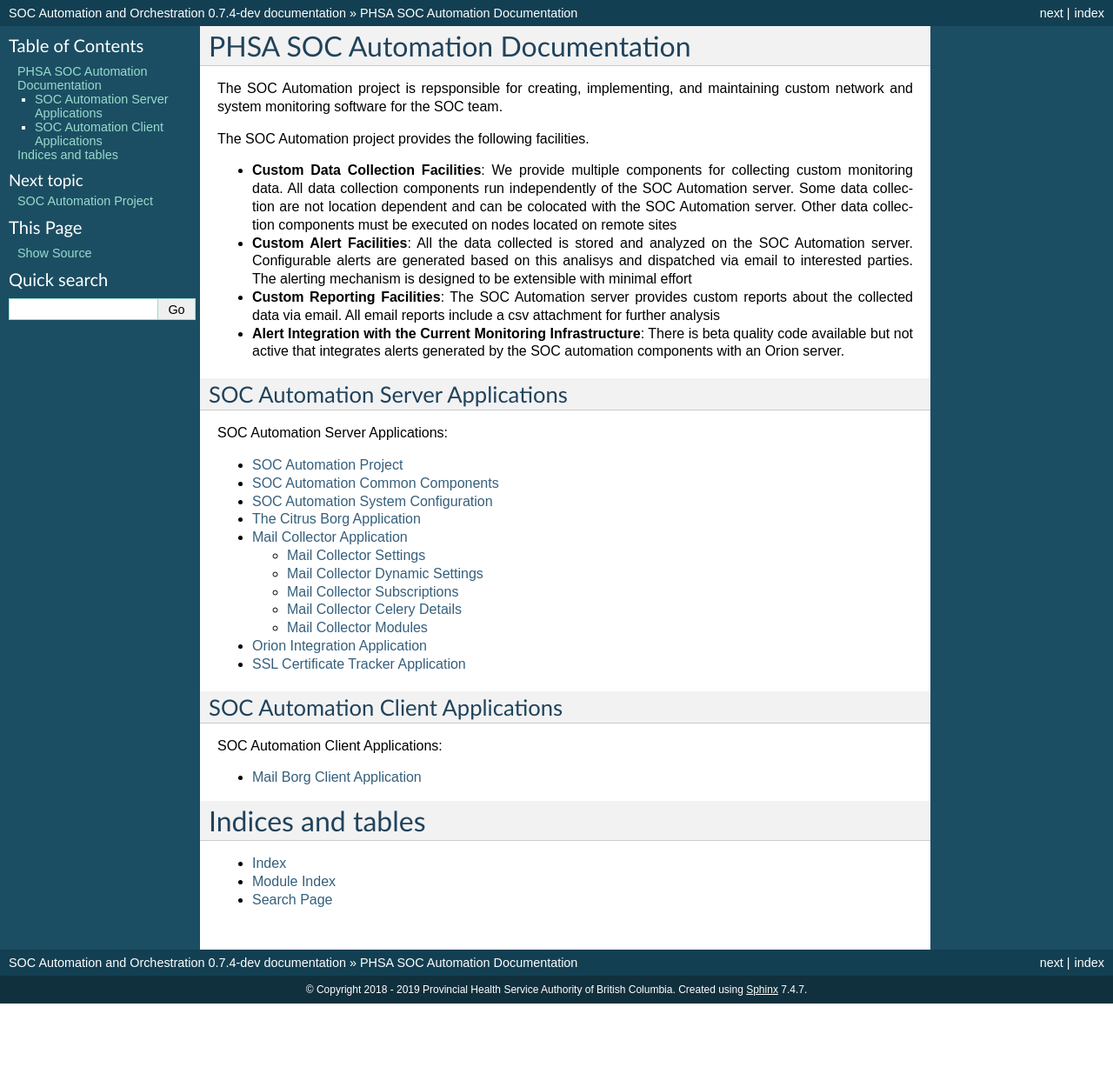
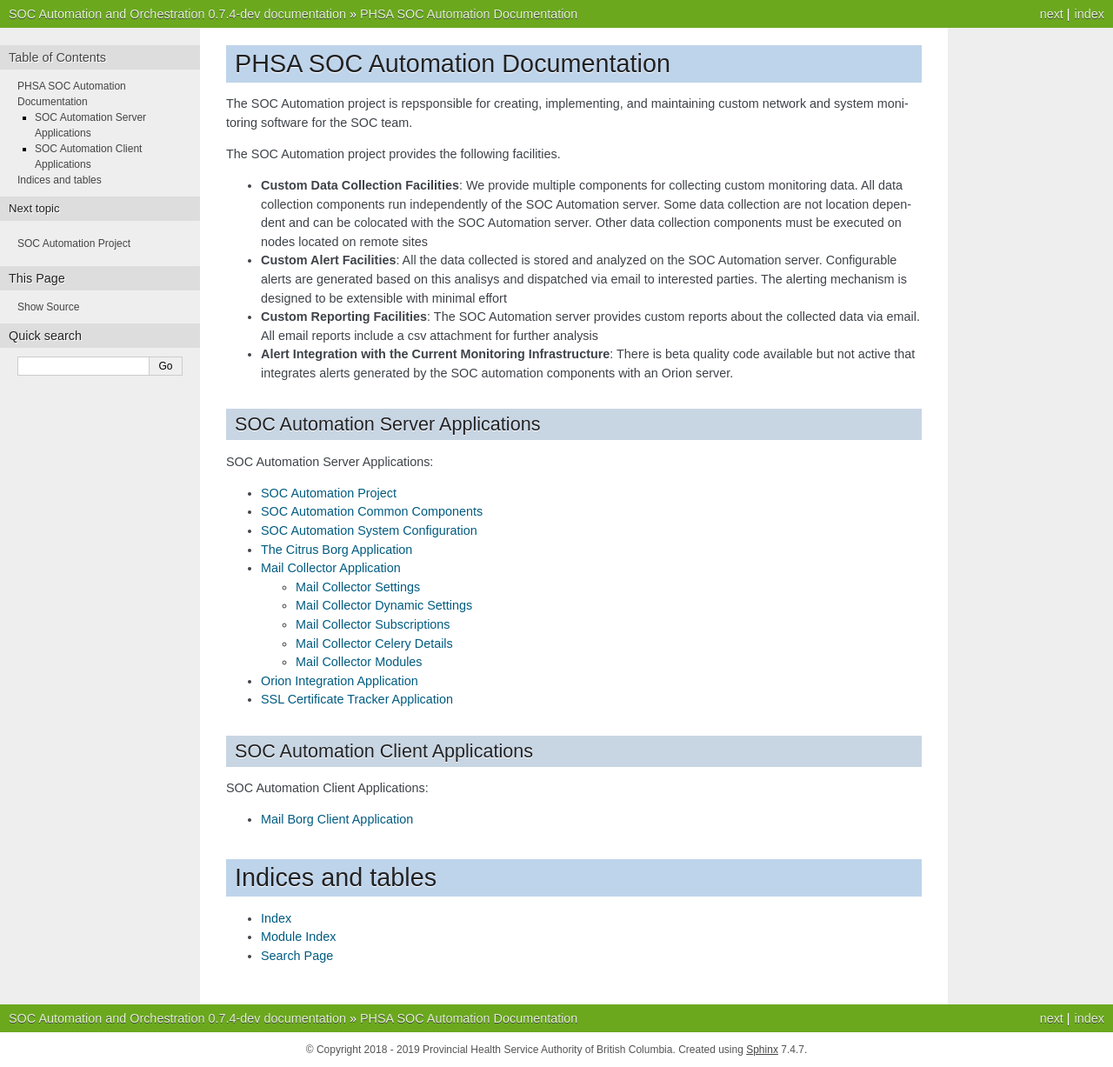
Before and after one commit to PHSAServiceOperationsCenter/PHSA-SOC, a Sphinx documentation site: the page built from docs/source/index.rst, in a window 1280 px wide and 1227 px high. Shown: the whole window at 87% size. Built offline with Sphinx 7.4.7, drawn with Linux system fonts in a browser that asks for light colours.

Commit message:
change the docs theme

```diff
--- a/docs/source/conf.py
+++ b/docs/source/conf.py
@@ -49,7 +49,11 @@ extensions = [
     'sphinx.ext.inheritance_diagram',
     'celery.contrib.sphinx',
     'sphinx.ext.autosectionlabel',
+    'sphinx.ext.todo',
+    'sphinx.ext.autosummary',
 ]
+
+todo_include_todos = True
 
 # Add any paths that contain templates here, relative to this directory.
 templates_path = ['_templates']
@@ -64,13 +68,16 @@ exclude_patterns = []
 
 # The theme to use for HTML and HTML Help pages.  See the documentation for
 # a list of builtin themes.
-html_theme = 'classic'
-html_theme_options = {
-    'rightsidebar': False,
-    'stickysidebar': True,
-    'collapsiblesidebar': False,
-    'externalrefs': True,
-}
+#=========================================================================
+# html_theme = 'classic'
+# html_theme_options = {
+#     'rightsidebar': False,
+#     'stickysidebar': True,
+#     'collapsiblesidebar': False,
+#     'externalrefs': True,
+# }
+#=========================================================================
+html_theme = 'nature'
 
 # Add any paths that contain custom static files (such as style sheets) here,
 # relative to this directory. They are copied after the builtin static files,
```
